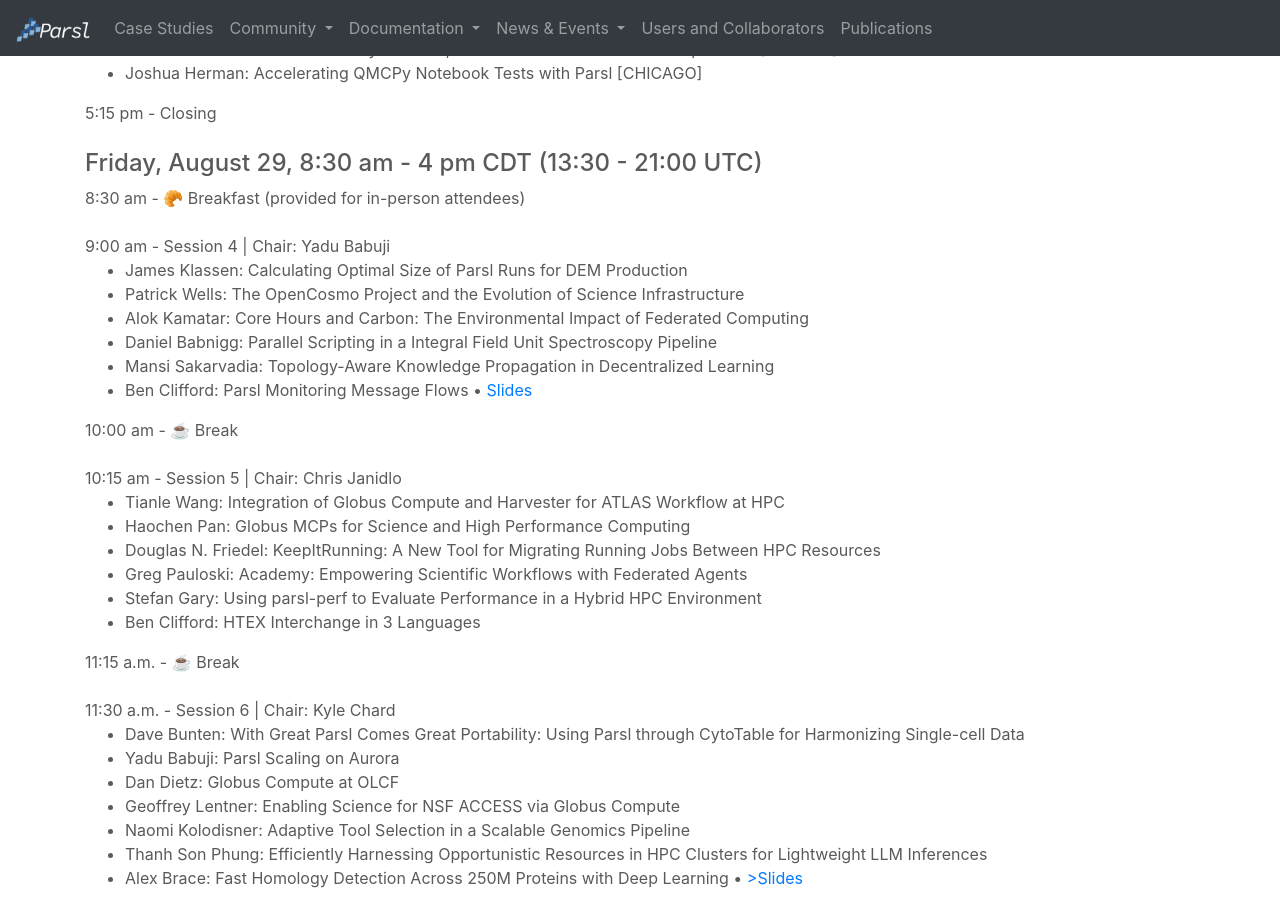
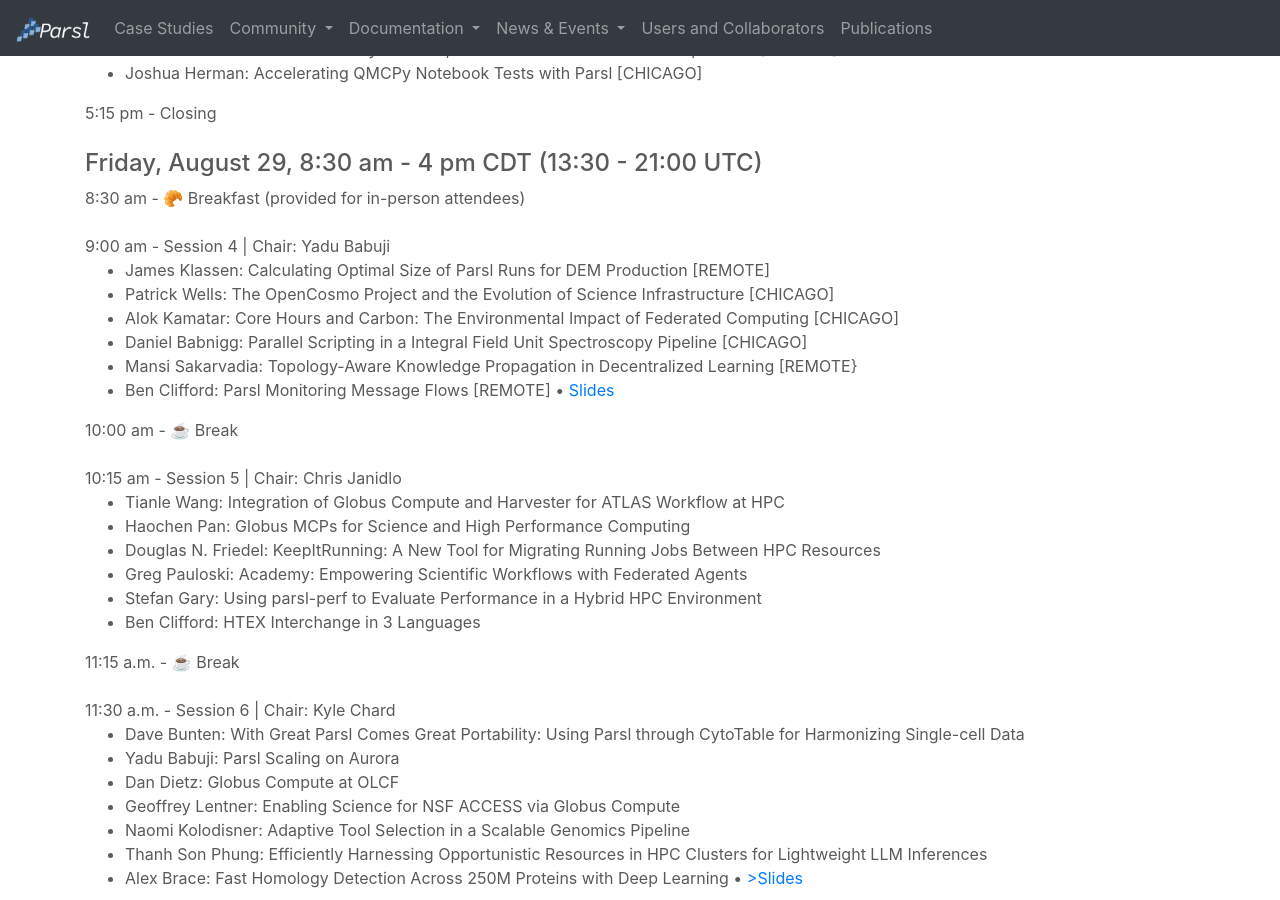
Before and after one commit to Parsl/parsl.github.io, a Jekyll site: the page built from parslfest/parslfest2025.html, in a window 1280 px wide and 900 px high, scrolled down 1966 px. Built offline with Jekyll 4.4.1, drawn with Linux system fonts in a browser that asks for light colours.

Commit message:
Add remote/chicago annotations for session 4

```diff
--- a/parslfest/parslfest2025.html
+++ b/parslfest/parslfest2025.html
@@ -180,12 +180,12 @@
 
       9:00 am - Session 4 | Chair: Yadu Babuji
       <ul>
-		<li>James Klassen: Calculating Optimal Size of Parsl Runs for DEM Production</li>
-		<li>Patrick Wells: The OpenCosmo Project and the Evolution of Science Infrastructure</li>
-		<li>Alok Kamatar: Core Hours and Carbon: The Environmental Impact of Federated Computing</li>
-		<li>Daniel Babnigg: Parallel Scripting in a Integral Field Unit Spectroscopy Pipeline</li>
-		<li>Mansi Sakarvadia: Topology-Aware Knowledge Propagation in Decentralized Learning</li>
-		<li>Ben Clifford: Parsl Monitoring Message Flows • <a href="2025/benc-monitoring-presentation.pdf">Slides</a></li>
+		<li>James Klassen: Calculating Optimal Size of Parsl Runs for DEM Production [REMOTE]</li>
+		<li>Patrick Wells: The OpenCosmo Project and the Evolution of Science Infrastructure [CHICAGO]</li>
+		<li>Alok Kamatar: Core Hours and Carbon: The Environmental Impact of Federated Computing [CHICAGO]</li>
+		<li>Daniel Babnigg: Parallel Scripting in a Integral Field Unit Spectroscopy Pipeline [CHICAGO]</li>
+		<li>Mansi Sakarvadia: Topology-Aware Knowledge Propagation in Decentralized Learning [REMOTE}</li>
+		<li>Ben Clifford: Parsl Monitoring Message Flows [REMOTE] • <a href="2025/benc-monitoring-presentation.pdf">Slides</a></li>
       </ul>
 
       10:00 am - ☕️ Break  <br /><br />
```
